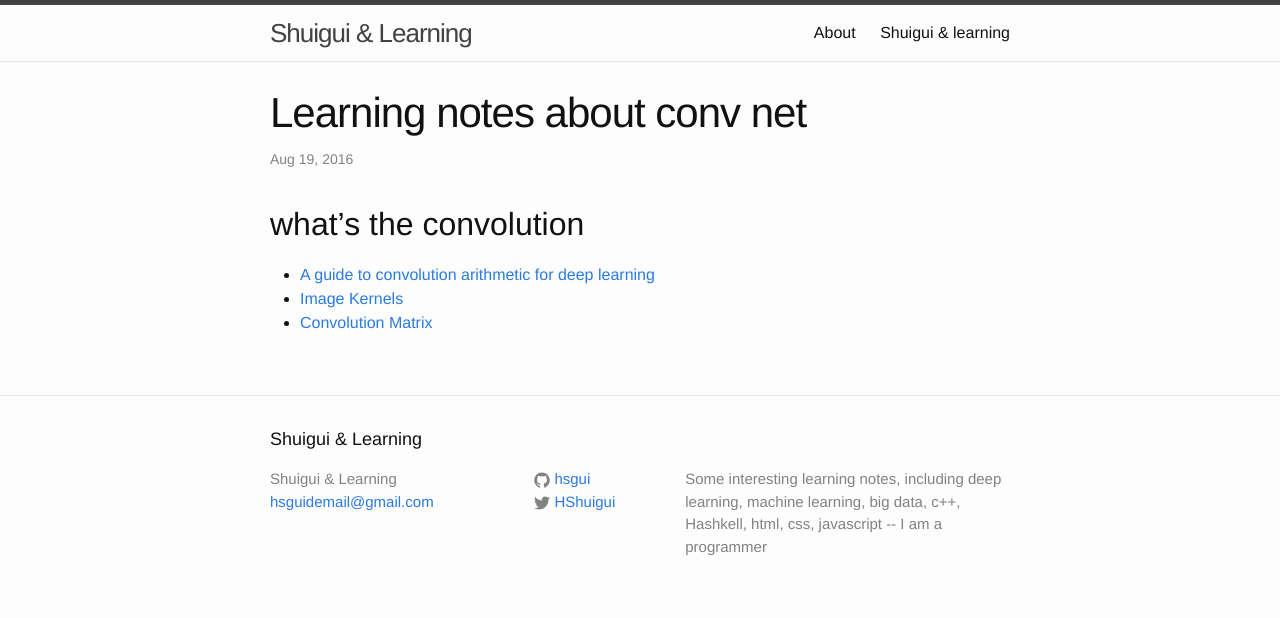
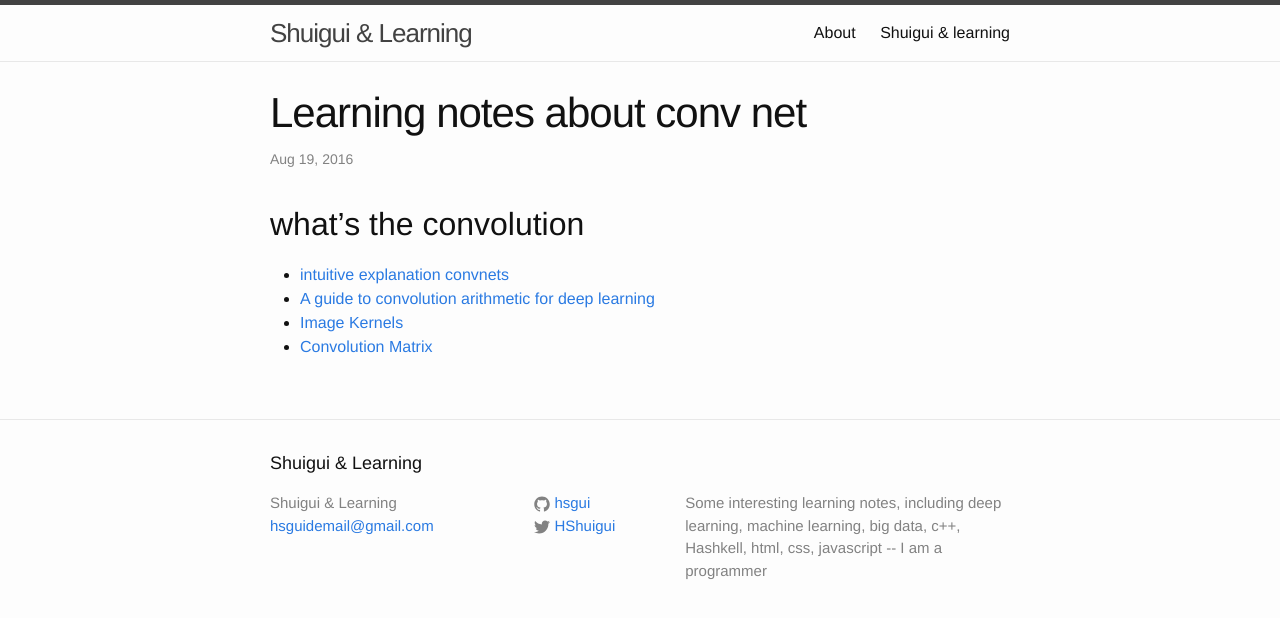
Before and after one commit to hsgui/hsgui.github.io, a Jekyll site: the page built from _posts/2016-08-19-learning-conv-net.markdown, in a window 1280 px wide. Shown: the top 618 px of the page. Built offline with Jekyll 4.4.1, drawn with Linux system fonts in a browser that asks for light colours.

Commit message:
another blog that explains convnet

```diff
--- a/_posts/2016-08-19-learning-conv-net.markdown
+++ b/_posts/2016-08-19-learning-conv-net.markdown
@@ -6,10 +6,13 @@ categories: deeplearning convnet
 ---
 
 ## what's the convolution ##
+- [intuitive explanation convnets][intuitive-explanation-convnets]
 - [A guide to convolution arithmetic for deep learning][guide-convolution]
 - [Image Kernels][img-kernels]
 - [Convolution Matrix][conv-matrix]
 
+
 [guide-convolution]: https://arxiv.org/abs/1603.07285
 [img-kernels]: http://setosa.io/ev/image-kernels/
 [conv-matrix]: http://docs.gimp.org/en/plug-in-convmatrix.html
+[intuitive-explanation-convnets]: https://ujjwalkarn.me/2016/08/11/intuitive-explanation-convnets/
```
